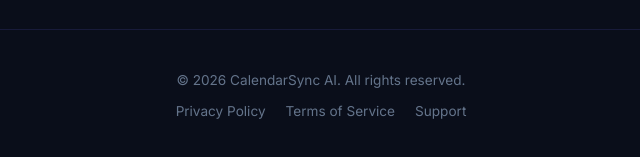
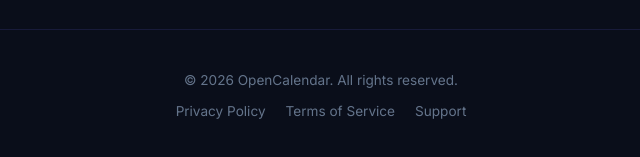
Before and after one commit to yadavnirtendra-tech/voiceaiV1, a plain HTML site: page frontend/public/index.html in a window 1280 px wide. Shown: the part 1405-1562 px from the top of the page, 319-959 px from the left. Drawn offline with Linux system fonts and the light colour scheme; no server answers.

Commit message:
fix: final footer rebrand and link check for google verification

```diff
--- a/frontend/public/index.html
+++ b/frontend/public/index.html
@@ -301,7 +301,7 @@
   <div class="toast-container" id="toastContainer"></div>
 
   <footer style="text-align: center; padding: 40px 20px; color: var(--text-muted); font-size: 0.85rem; border-top: 1px solid var(--border-color); margin-top: 60px;">
-    <p>&copy; 2026 CalendarSync AI. All rights reserved.</p>
+    <p>&copy; 2026 OpenCalendar. All rights reserved.</p>
     <div style="margin-top: 10px; display: flex; justify-content: center; gap: 20px;">
       <a href="privacy.html" style="color: var(--text-muted); text-decoration: none; transition: var(--transition);">Privacy Policy</a>
       <a href="terms.html" style="color: var(--text-muted); text-decoration: none; transition: var(--transition);">Terms of Service</a>
```
